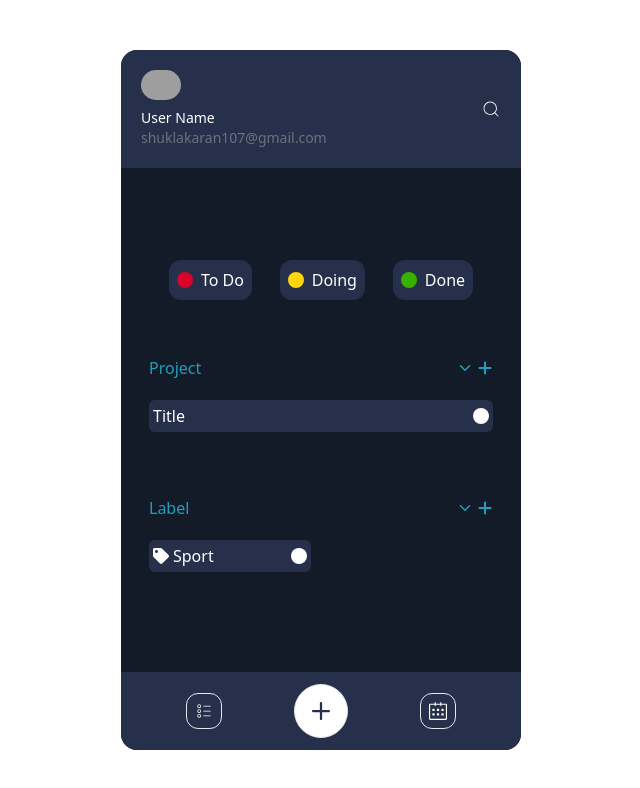
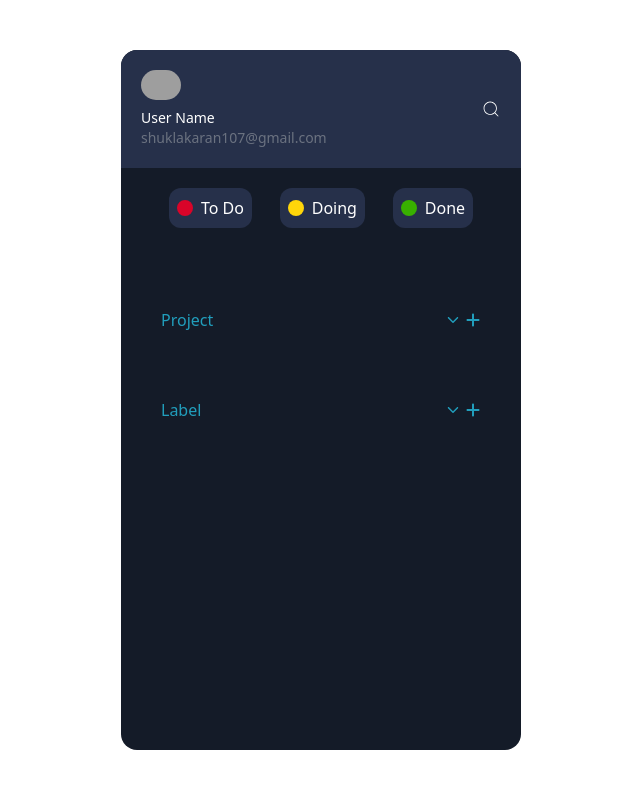
Before and after one commit to Sh-karan27/TodoApp, a React (Vite) app: page / in a window 1280 px wide. Shown: the top 788 px of the page, without its empty margins (319-959 px from the left). Built offline with nearby package versions, Linux system fonts and the light colour scheme; grey boxes are pictures that could not be loaded.

Commit message:
Add toggle functionalities in Project and Label Component

```diff
--- a/src/components/Home.jsx
+++ b/src/components/Home.jsx
@@ -5,11 +5,11 @@ import Labels from "./Labels";
 
 const Home = () => {
   return (
-    <div className="w-full h-full flex flex-col items-center justify-center gap-2">
+    <section className="w-full h-full flex flex-col items-center justify-start gap-10  ">
       <Status />
       <Projects />
       <Labels />
-    </div>
+    </section>
   );
 };
 
--- a/src/components/Labels.jsx
+++ b/src/components/Labels.jsx
@@ -1,16 +1,34 @@
-import React from "react";
+import React,{useState} from "react";
 import { IoIosArrowDown } from "react-icons/io";
+import { IoIosArrowUp } from "react-icons/io";
 import { FaPlus } from "react-icons/fa6";
 import { FaTag } from "react-icons/fa";
 
 const Labels = () => {
+
+  const [toggle, setToggle] = useState(true);
+
   return (
-    <section className="w-full   flex items-center justify-center py-5 px-5">
-      <div className="w-full h-full  flex flex-col items-center justify-center gap-5  px-2 py-2 rounded-xl ">
+    <section
+      className={`w-[90%] relative  ${
+        toggle ? "h-[50px]" : "h-[300px] "
+      }   flex items-center justify-center py-5 px-5 overflow-hidden`}
+    >
+      <div className="w-full h-full  flex flex-col items-center justify-start gap-5   rounded-xl ">
         <div className="w-full flex  items-center justify-between">
           <h1 className="text-[#219ebc]">Label</h1>
           <div className="flex items-center justify-center gap-1">
-            <IoIosArrowDown className="text-[#219ebc]" />
+            {toggle ? (
+              <IoIosArrowDown
+                className="text-[#219ebc] cursor-pointer"
+                onClick={() => setToggle(!toggle)}
+              />
+            ) : (
+              <IoIosArrowUp
+                className="text-[#219ebc] cursor-pointer"
+                onClick={() => setToggle(!toggle)}
+              />
+            )}
             <FaPlus className="text-[#219ebc]" />
           </div>
         </div>
--- a/src/components/List.jsx
+++ b/src/components/List.jsx
@@ -2,7 +2,7 @@ import React from 'react'
 
 const List = () => {
   return (
-    <div>List</div>
+    <section>List</section>
   )
 }
 
--- a/src/components/Projects.jsx
+++ b/src/components/Projects.jsx
@@ -1,20 +1,61 @@
-import React from "react";
+import React, { useState } from "react";
 import { IoIosArrowDown } from "react-icons/io";
+import { IoIosArrowUp } from "react-icons/io";
 import { FaPlus } from "react-icons/fa6";
 
 const Projects = () => {
+  const [toggle, setToggle] = useState(true);
+
   return (
-    <section className="w-full relative   flex items-center justify-center py-5 px-5">
-      <div className="w-full h-full  flex flex-col items-center justify-center gap-5  px-2 py-2 rounded-xl ">
+    <section
+      className={`w-[90%] relative  ${
+        toggle ? "h-[50px]" : "h-[300px] "
+      }   flex items-center justify-center py-5 px-5 overflow-hidden`}
+    >
+      <div className="w-full h-full   flex flex-col items-center justify-start gap-5 rounded-xl ">
         <div className="w-full flex  items-center justify-between">
           <h1 className="text-[#219ebc]">Project</h1>
           <div className="flex items-center justify-center gap-1">
-            <IoIosArrowDown className="text-[#219ebc]" />
+            {toggle ? (
+              <IoIosArrowDown
+                className="text-[#219ebc] cursor-pointer"
+                onClick={() => setToggle(!toggle)}
+              />
+            ) : (
+              <IoIosArrowUp
+                className="text-[#219ebc] cursor-pointer"
+                onClick={() => setToggle(!toggle)}
+              />
+            )}
             <FaPlus className="text-[#219ebc]" />
           </div>
         </div>
 
-        <div className="w-full h-full  flex flex-col items-center justify-center ">
+        <div className="w-full h-full  flex flex-col items-center justify-start gap-5 overflow-y-scroll ">
+          <div className="w-full flex  items-center justify-between bg-[#26304A] px-1 py-1 rounded-md ">
+            <h1 className="text-white">Title</h1>
+            <div className="bg-white p-2 rounded-full"></div>
+          </div>
+          <div className="w-full flex  items-center justify-between bg-[#26304A] px-1 py-1 rounded-md ">
+            <h1 className="text-white">Title</h1>
+            <div className="bg-white p-2 rounded-full"></div>
+          </div>
+          <div className="w-full flex  items-center justify-between bg-[#26304A] px-1 py-1 rounded-md ">
+            <h1 className="text-white">Title</h1>
+            <div className="bg-white p-2 rounded-full"></div>
+          </div>
+          <div className="w-full flex  items-center justify-between bg-[#26304A] px-1 py-1 rounded-md ">
+            <h1 className="text-white">Title</h1>
+            <div className="bg-white p-2 rounded-full"></div>
+          </div>
+          <div className="w-full flex  items-center justify-between bg-[#26304A] px-1 py-1 rounded-md ">
+            <h1 className="text-white">Title</h1>
+            <div className="bg-white p-2 rounded-full"></div>
+          </div>
+          <div className="w-full flex  items-center justify-between bg-[#26304A] px-1 py-1 rounded-md ">
+            <h1 className="text-white">Title</h1>
+            <div className="bg-white p-2 rounded-full"></div>
+          </div>
           <div className="w-full flex  items-center justify-between bg-[#26304A] px-1 py-1 rounded-md ">
             <h1 className="text-white">Title</h1>
             <div className="bg-white p-2 rounded-full"></div>
--- a/src/components/Todo.jsx
+++ b/src/components/Todo.jsx
@@ -14,7 +14,7 @@ const Todo = () => {
           <Route path="/" element={<Home />} />
           <Route path="/list" element={<List />} />
         </Routes>
-        <Footer />
+        {/* <Footer /> */}
       </section>
     </BrowserRouter>
   );
--- a/src/index.css
+++ b/src/index.css
@@ -8,3 +8,32 @@
 .container{
 @apply w-[400px] h-[700px] flex flex-col items-center justify-between bg-[#141B28] rounded-2xl overflow-hidden relative
 }
+
+
+
+
+
+
+/* customScrollbar.css */
+
+/* Customizing scrollbar */
+::-webkit-scrollbar {
+    width: 5px; /* Width of the scrollbar */
+    border-radius: 8px; /* Border radius of the scrollbar */
+  }
+
+  /* Track */
+  ::-webkit-scrollbar-track {
+    background: transparent; /* Color of the scrollbar track */
+  }
+
+  /* Handle */
+  ::-webkit-scrollbar-thumb {
+    background: #888; /* Color of the scrollbar handle */
+    border-radius: 8px; /* Border radius of the scrollbar handle */
+  }
+
+  /* Handle on hover */
+  ::-webkit-scrollbar-thumb:hover {
+    background: #555; /* Color of the scrollbar handle on hover */
+  }
```
